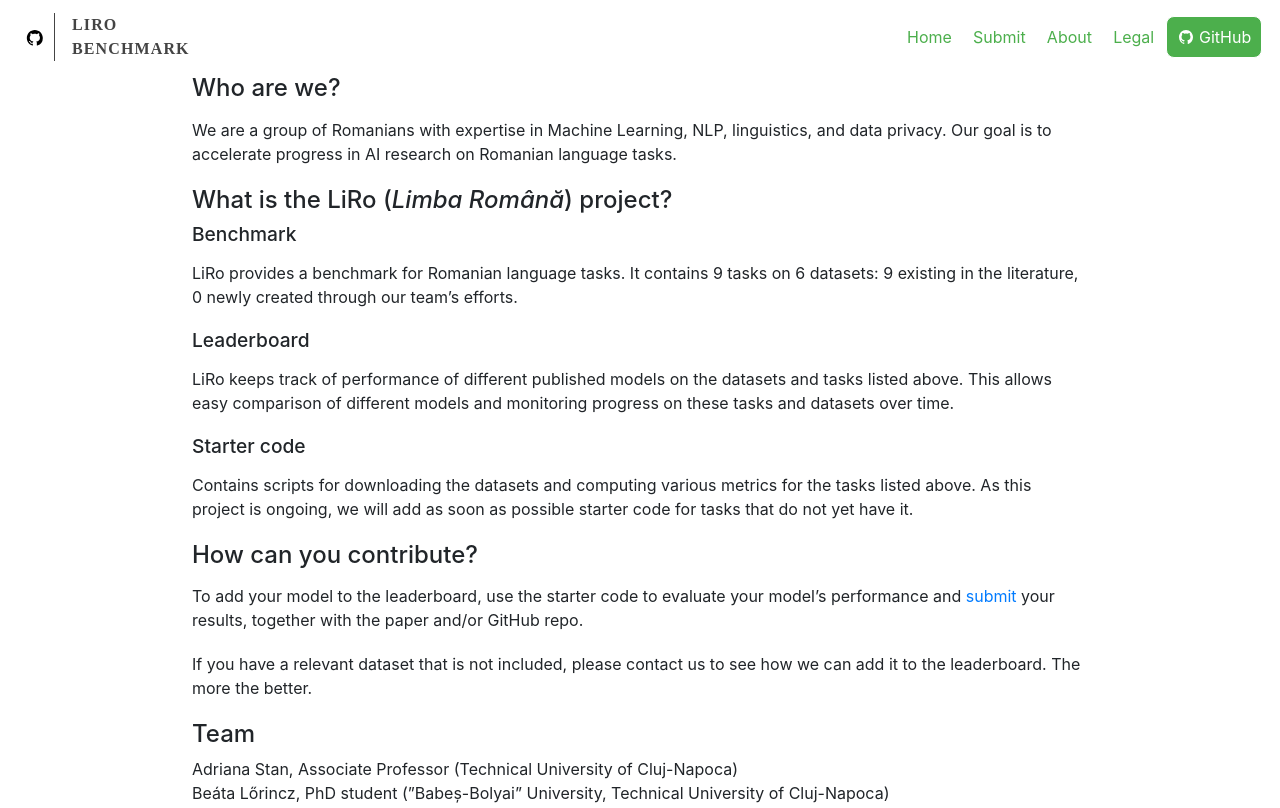
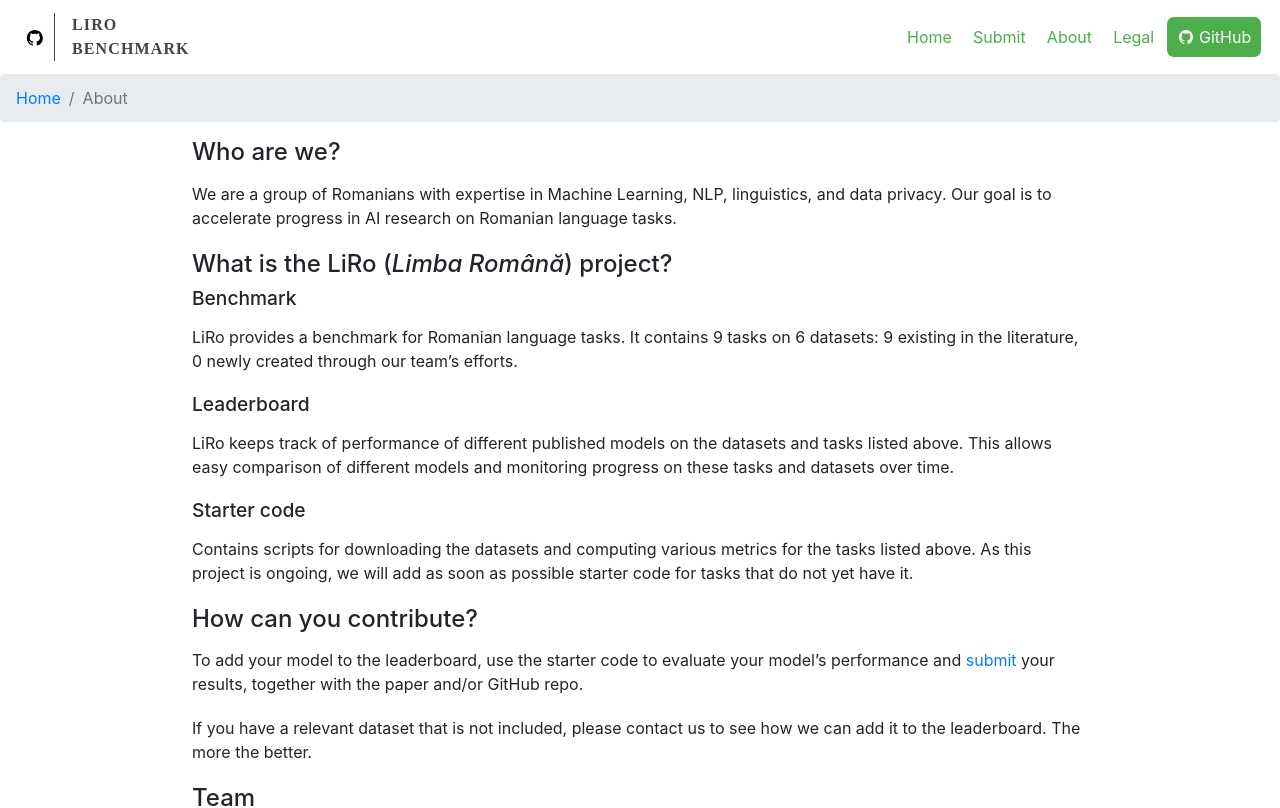
Before and after one commit to LiroBenchmark/LiroBenchmark.github.io, a React (Create React App) app: page /ro_benchmark_leaderboard/about in a window 1280 px wide. Shown: the top 808 px of the page. Built offline with nearby package versions, Linux system fonts and the light colour scheme.

Commit message:
Added component to display breadcrumb in the application

```diff
--- a/src/App.js
+++ b/src/App.js
@@ -1,13 +1,15 @@
-import React from 'react';
-import Dashboard from './Components/Dashboard';
-import Header from './Components/Header';
-import './assets/root.scss';
+import React from "react";
+import Dashboard from "./Components/Dashboard";
+import Header from "./Components/Header";
+import AppBreadcrumbs from "./Components/AppBreadcrumbs";
+import "./assets/root.scss";
 
 const App = (props) => {
   const { location } = props;
   return (
     <div>
       <Header />
+      <AppBreadcrumbs />
       <div className="main-content">
         <Dashboard location={location} />
       </div>
--- /dev/null
+++ b/src/Components/AppBreadcrumbs.js
@@ -0,0 +1,97 @@
+import React from "react";
+import Breadcrumb from "react-bootstrap/Breadcrumb";
+import UrlBuilder from "./UrlBuilder.js";
+import taskData from "../data/tasks.json";
+import datasetData from "../data/datasets.json";
+
+class AppBreadcrumbs extends React.Component {
+  constructor(props) {
+    super(props);
+    this.urlBuilder = new UrlBuilder();
+    this.urlMap = {
+      "/about": "About",
+      "/submit": "Submit your model",
+      "/terms": "Terms and Conditions",
+    };
+  }
+
+  getTaskName(url) {
+    if (this.urlBuilder.isTaskUrl(url)) {
+      const taskId = this.urlBuilder.getTaskId(url);
+      const task = taskData.tasks.find((t) => t.id === taskId);
+      return task.task_name;
+    }
+
+    if (this.urlBuilder.isDatasetUrl(url)) {
+      const datasetId = this.urlBuilder.getDatasetId(url);
+      const dataset = datasetData.datasets.find((d) => d.id === datasetId);
+      return dataset.task;
+    }
+
+    return null;
+  }
+
+  getTaskUrl(url) {
+    if (this.urlBuilder.isDatasetUrl(url)) {
+      const datasetId = this.urlBuilder.getDatasetId(url);
+      const dataset = datasetData.datasets.find((d) => d.id === datasetId);
+      const task = taskData.tasks.find((t) => t.task_name === dataset.task);
+      console.log(task);
+      return this.urlBuilder.buildTaskUrl(task);
+    }
+
+    return null;
+  }
+
+  getDatasetName(url) {
+    if (this.urlBuilder.isDatasetUrl(url)) {
+      const datasetId = this.urlBuilder.getDatasetId(url);
+      const dataset = datasetData.datasets.find((d) => d.id === datasetId);
+      return dataset.dataset_name.replace(` - ${dataset.task}`, "").trim();
+    }
+
+    return null;
+  }
+
+  isOtherUrl(url) {
+    const isHome = this.urlBuilder.isHomeUrl(url);
+    const isTask = this.urlBuilder.isTaskUrl(url);
+    const isDataset = this.urlBuilder.isDatasetUrl(url);
+    return !(isHome || isTask || isDataset);
+  }
+
+  render() {
+    const path = window.location.pathname;
+    console.log(this.urlBuilder.isHomeUrl(path));
+    if (this.urlBuilder.isHomeUrl(path)) {
+      return null;
+    }
+    return (
+      <>
+        <Breadcrumb>
+          <Breadcrumb.Item href="/">Home</Breadcrumb.Item>
+          {this.urlBuilder.isTaskUrl(path) && (
+            <Breadcrumb.Item active>{this.getTaskName(path)}</Breadcrumb.Item>
+          )}
+          {this.urlBuilder.isDatasetUrl(path) && (
+            <>
+              <Breadcrumb.Item href={this.getTaskUrl(path)}>
+                {this.getTaskName(path)}
+              </Breadcrumb.Item>
+              <Breadcrumb.Item active>
+                {this.getDatasetName(path)}
+              </Breadcrumb.Item>
+            </>
+          )}
+          {this.isOtherUrl(path) && (
+            <Breadcrumb.Item active>
+              {this.urlMap[this.urlBuilder.getCanonicalUrl(path)]}
+            </Breadcrumb.Item>
+          )}
+        </Breadcrumb>
+      </>
+    );
+  }
+}
+
+export default AppBreadcrumbs;
--- a/src/Components/UrlBuilder.js
+++ b/src/Components/UrlBuilder.js
@@ -1,42 +1,67 @@
 class UrlBuilder {
   static get basePath() {
-    return '/ro_benchmark_leaderboard';
+    return "/ro_benchmark_leaderboard";
   }
 
   static get taskUrlTemplate() {
-    return '/task/:id';
+    return "/task/:id";
   }
 
   static get datasetUrlTemplate() {
-    return '/dataset/:id';
+    return "/dataset/:id";
   }
 
   static get aboutPageUrl() {
-    return UrlBuilder.basePath + '/about';
+    return UrlBuilder.basePath + "/about";
   }
 
   static get termsPageUrl() {
-    return UrlBuilder.basePath + '/terms';
+    return UrlBuilder.basePath + "/terms";
   }
 
   static get submitPageUrl() {
-    return UrlBuilder.basePath + '/submit';
+    return UrlBuilder.basePath + "/submit";
   }
 
   normalizeUrl(url) {
     return url.toLowerCase();
   }
 
+  getCanonicalUrl(url) {
+    return this.normalizeUrl(url).replace(UrlBuilder.basePath, "");
+  }
+
+  isHomeUrl(url) {
+    const canonicalUrl = this.getCanonicalUrl(url);
+    return canonicalUrl === "" || canonicalUrl === "/";
+  }
+
   buildTaskUrl(task) {
     const { id } = task;
-    var url = UrlBuilder.basePath + '/task/' + id;
+    var url = UrlBuilder.basePath + "/task/" + id;
     return this.normalizeUrl(url);
+  }
+
+  isTaskUrl(url) {
+    return this.getCanonicalUrl(url).startsWith("/task");
+  }
+
+  getTaskId(url) {
+    return this.getCanonicalUrl(url).replace("/task/", "");
   }
 
   buildDatasetUrl(dataset) {
     const { id } = dataset;
-    var url = UrlBuilder.basePath + '/dataset/' + id;
+    var url = UrlBuilder.basePath + "/dataset/" + id;
     return this.normalizeUrl(url);
+  }
+
+  isDatasetUrl(url) {
+    return this.getCanonicalUrl(url).startsWith("/dataset");
+  }
+
+  getDatasetId(url) {
+    return this.getCanonicalUrl(url).replace("/dataset/", "");
   }
 }
 
```
